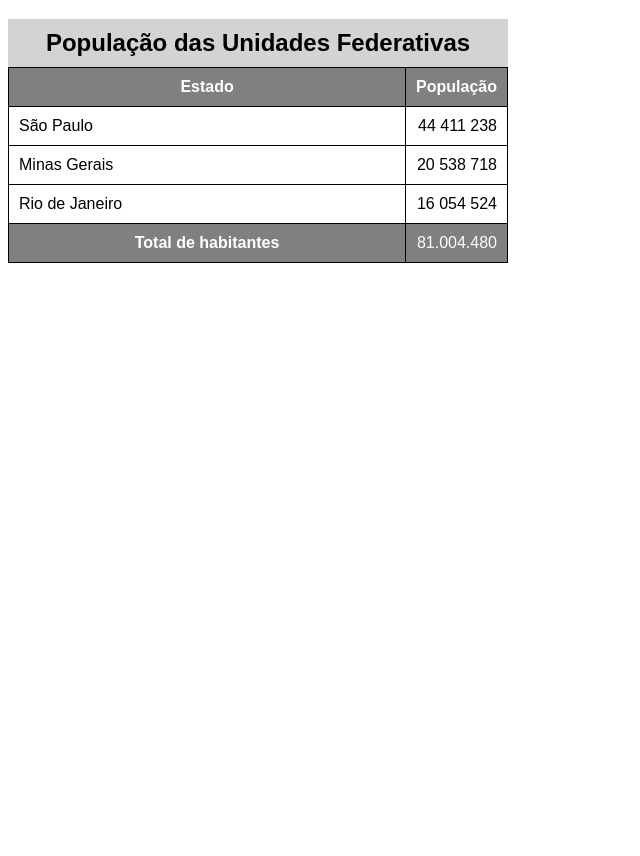
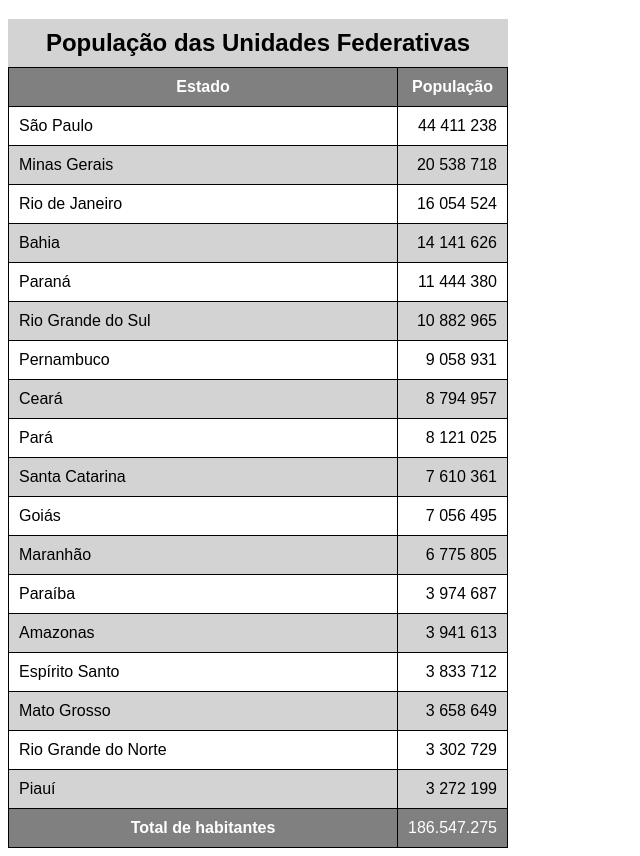
Before and after one commit to reidavi25/htmll-css, a plain HTML site: page exercicios/ex023/tabela002.html in a window 1280 px wide. Shown: the part 61-917 px from the top of the page, without its empty margins (0-640 px from the left). Before the commit the page ends 800 px from the top, so only its background shows below. Drawn offline with Linux system fonts and the light colour scheme.

Commit message:
mais tabelas

```diff
--- a/exercicios/ex023/tabela002.html
+++ b/exercicios/ex023/tabela002.html
@@ -9,9 +9,14 @@
             font-family: Arial, Helvetica, sans-serif;
         }
 
+        tbody > tr:nth-child(2n){
+            background-color: lightgray;
+        }
+
         table{
             width: 500px;
             border-collapse: collapse;
+            position: relative;
         }
 
         td, th{
@@ -28,6 +33,12 @@
             font-weight: bold;
             padding: 10px;
             background-color: lightgray;
+        }
+
+        thead > tr > th{
+            position: sticky;
+            top: -1px;
+            background-color: gray;
         }
 
         thead, tfoot{
@@ -69,11 +80,71 @@
                 <td>Rio de Janeiro</td>
                 <td class="num">16 054 524</td>
             </tr>
+            <tr>
+                <td>Bahia</td>
+                <td class="num">14 141 626	</td>
+            </tr>
+            <tr>
+                <td>Paraná</td>
+                <td class="num">11 444 380	</td>
+            </tr>
+            <tr>
+                <td>Rio Grande do Sul</td>
+                <td class="num">10 882 965</td>
+            </tr>
+            <tr>
+                <td>Pernambuco</td>
+                <td class="num">9 058 931</td>
+            </tr>
+            <tr>
+                <td>Ceará</td>
+                <td class="num">8 794 957</td>
+            </tr>
+            <tr>
+                <td>Pará</td>
+                <td class="num">8 121 025</td>
+            </tr>
+            <tr>
+                <td>Santa Catarina</td>
+                <td class="num">7 610 361</td>
+            </tr>
+            <tr>
+                <td>Goiás</td>
+                <td class="num">7 056 495</td>
+            </tr>
+            <tr>
+                <td>Maranhão</td>
+                <td class="num">6 775 805</td>
+            </tr>
+            <tr>
+                <td>Paraíba</td>
+                <td class="num">3 974 687</td>
+            </tr>
+            <tr>
+                <td>Amazonas</td>
+                <td class="num">3 941 613</td>
+            </tr>
+            <tr>
+                <td>Espírito Santo</td>
+                <td class="num">3 833 712</td>
+            </tr>
+            <tr>
+                <td>Mato Grosso</td>
+                <td class="num">3 658 649</td>
+            </tr>
+            <tr>
+                <td>Rio Grande do Norte</td>
+                <td class="num">3 302 729</td>
+            </tr>
+            <tr>
+                <td>Piauí</td>
+                <td class="num">3 272 199</td>
+            </tr>
         </tbody>
         <tfoot>
             <tr>
                 <th scope="row">Total de habitantes</th>
-                <td class="num">81.004.480</td>
+                <td class="num">186.547.275</td>
             </tr>
         </tfoot>
     </table>
```
Also changed, not shown: exercicios/ex023/tabela003.html (added, +44 -0 lines).
